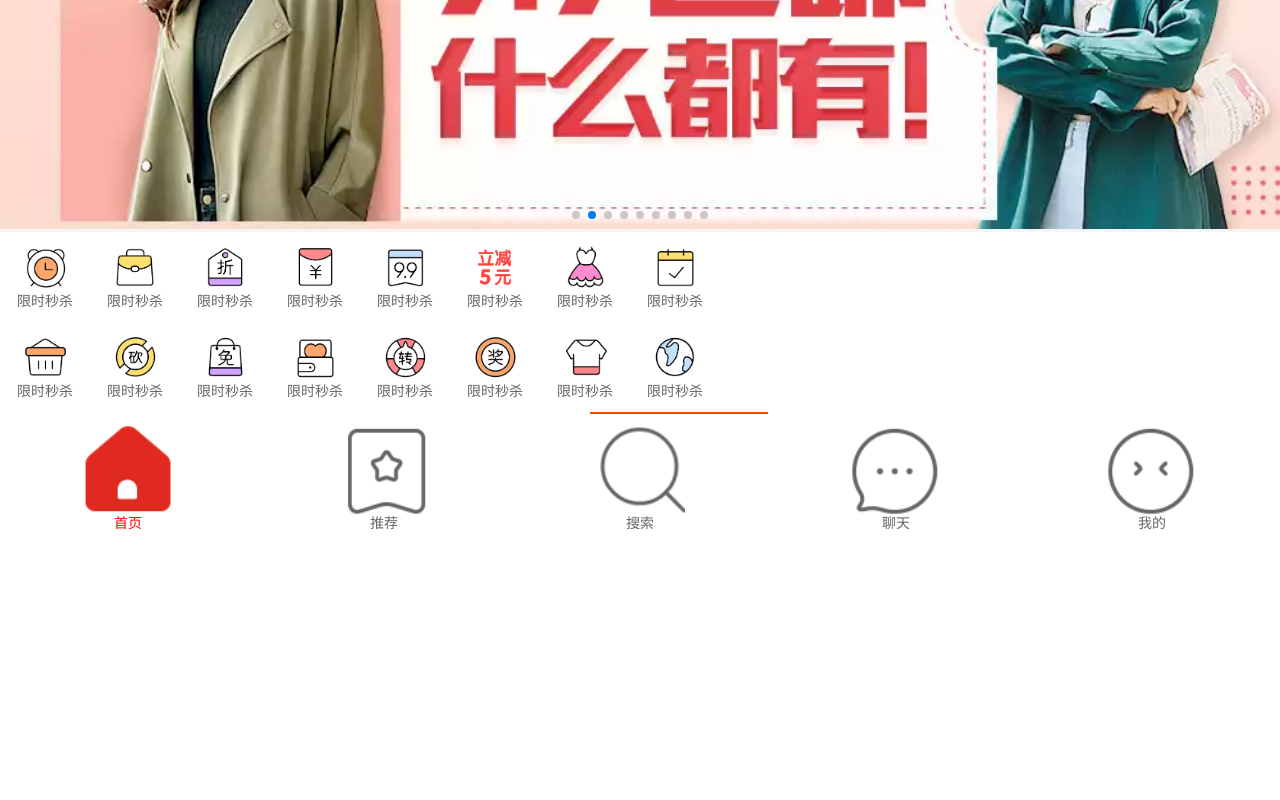
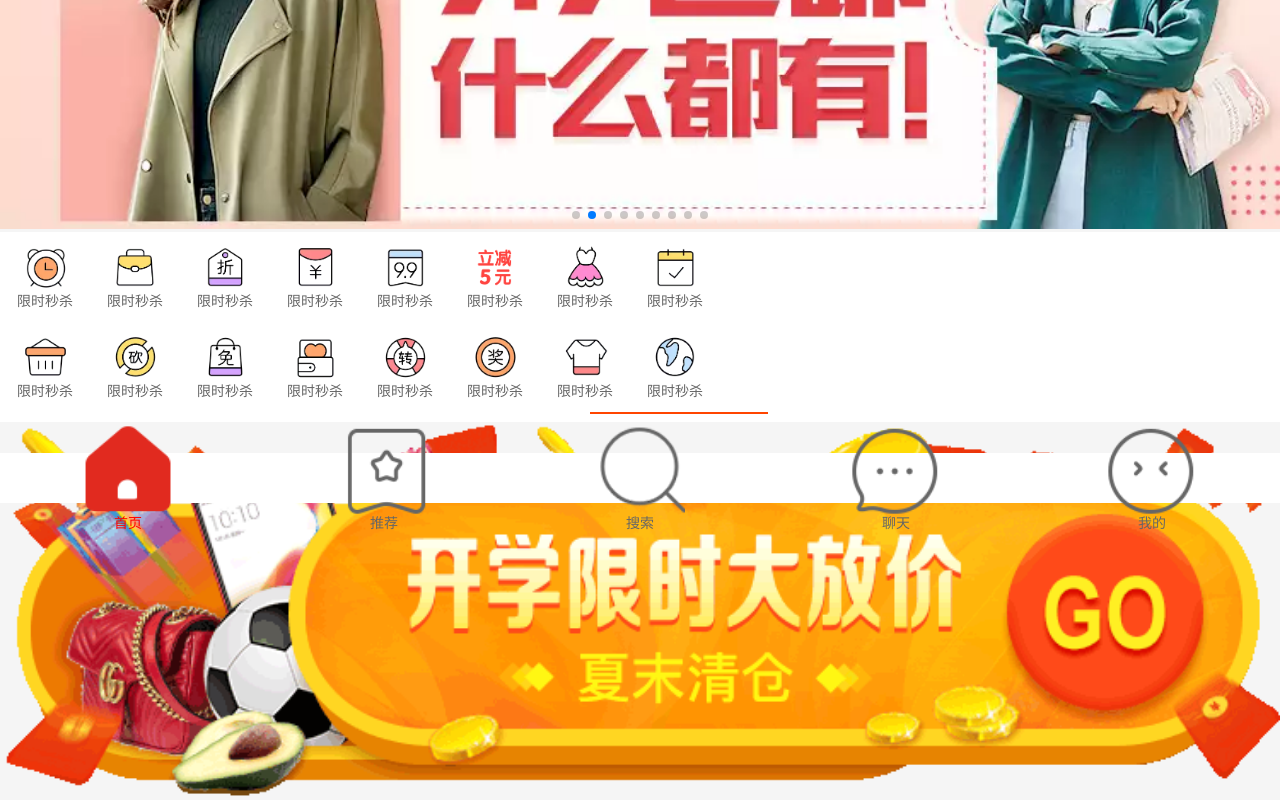
Before and after one commit to caiyu-weiwei/cy_pdd, a Vue app in the folder cy_pdd/: page /#/home/hot in a window 1280 px wide. Shown: the part 297-1097 px from the top of the page. Before the commit the page ends 800 px from the top, so only its background shows below. Built offline with nearby package versions, Linux system fonts and the light colour scheme; what ly-tab would draw is missing.

Commit message:
添加广告位

```diff
--- a/cy_pdd/src/pages/Home/Children/Hot/Hot.vue
+++ b/cy_pdd/src/pages/Home/Children/Hot/Hot.vue
@@ -1,5 +1,6 @@
 <template>
   <div class="hot">
+    <!-- 轮播图 -->
     <div class="swiper-container">
       <div class="swiper-wrapper">
         <div class="swiper-slide" v-for="(item, index) in sliderImgList" :key="index">
@@ -8,7 +9,12 @@
       </div>
       <div class="swiper-pagination"></div>
     </div>
+    <!-- 中间导航 -->
     <hot-nav />
+    <!-- 广告位 -->
+    <div class="hot-ad">
+      <img :src="hotAd" alt="">
+    </div>
   </div>
 </template>
 
@@ -33,7 +39,8 @@
           require('../../imgs/rowing/s7.png'),
           require('../../imgs/rowing/s8.png'),
           require('../../imgs/rowing/s9.png'),
-        ]
+        ],
+        hotAd: require('../../imgs/hot_ad/home_ad.gif')
       }
     },
     mounted() {
@@ -64,4 +71,7 @@
     width 100%
     height 100%
     padding-top 46px
+    .hot-ad
+      img
+        width 100%
 </style>
```
Also changed, not shown: cy_pdd/src/pages/Home/Children/Hot/HotShopList.vue (added, +15 -0 lines).
